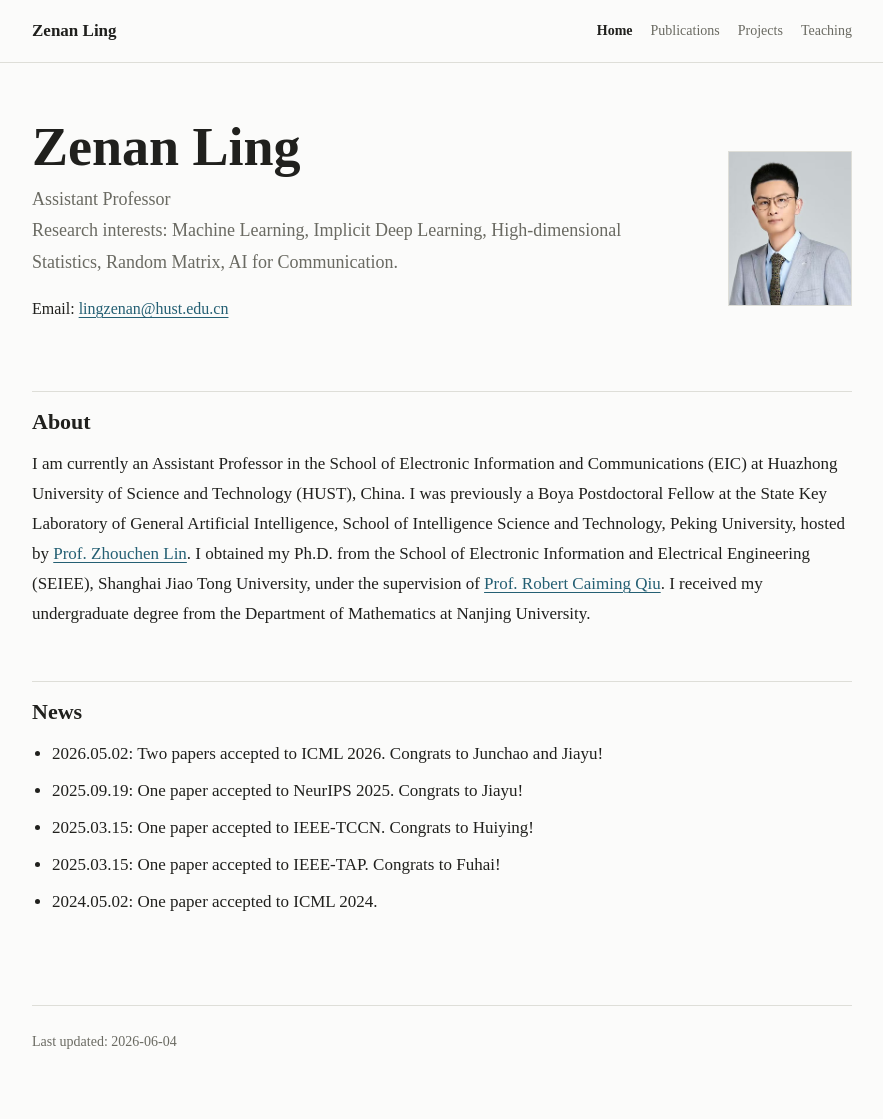
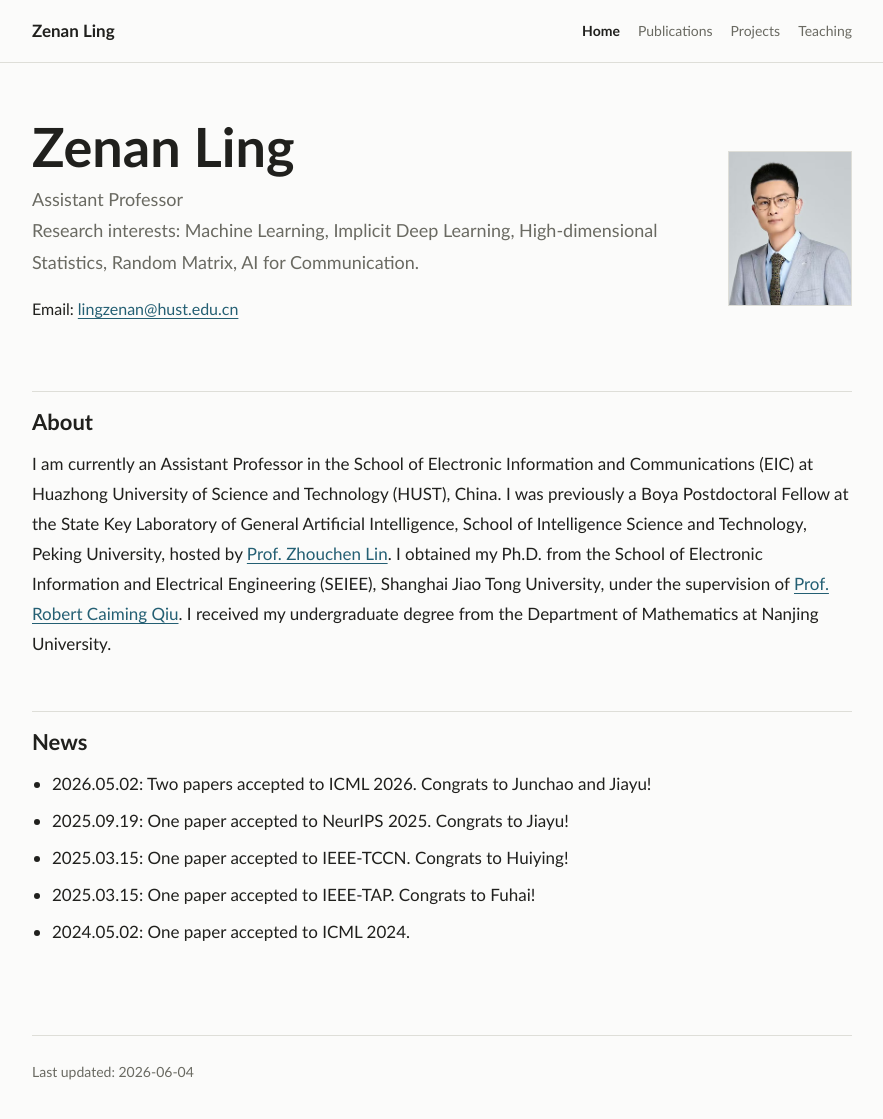
Before and after one commit to lingzenan/lingzenan.github.io, a Jekyll site: the page built from index.md, in a window 1280 px wide and 1120 px high. Shown: the whole window, without its empty margins (198-1081 px from the left). Built offline with Jekyll 4.4.1, drawn with Linux system fonts in a browser that asks for light colours.

Commit message:
Refine typography and publication titles

```diff
--- a/assets/publications.js
+++ b/assets/publications.js
@@ -191,9 +191,10 @@ const renderEntry = (entry) => {
   const fields = entry.fields;
   const authors = formatMarkedAuthors(fields);
   const title = escapeHtml(fields.title);
+  const quotedTitle = `"${title}"`;
   const titleHtml = fields.url
-    ? `<a class="publication-title" href="${escapeHtml(fields.url)}" target="_blank" rel="noreferrer">${title}</a>`
-    : `<span class="publication-title">${title}</span>`;
+    ? `<a class="publication-title" href="${escapeHtml(fields.url)}" target="_blank" rel="noreferrer">${quotedTitle}</a>`
+    : `<span class="publication-title">${quotedTitle}</span>`;
   const venue = escapeHtml(venueFor(entry));
   const year = escapeHtml(fields.year);
   const abbreviation = fields.abbr || abbreviationFor(venueFor(entry));
--- a/assets/style.css
+++ b/assets/style.css
@@ -6,8 +6,8 @@
   --accent: #245f73;
   --soft: #eef5f7;
   --max: 820px;
-  --serif: "Times New Roman", Times, "Noto Serif SC", "Songti SC", SimSun,
-    serif;
+  --serif: Optima, Candara, Calibri, Arial, "Noto Sans SC", "Microsoft YaHei",
+    sans-serif;
   --sans: var(--serif);
 }
 
@@ -174,7 +174,7 @@ a:hover {
 }
 
 .publication-title {
-  color: var(--text);
+  color: var(--accent);
   font-weight: 700;
 }
 
```
